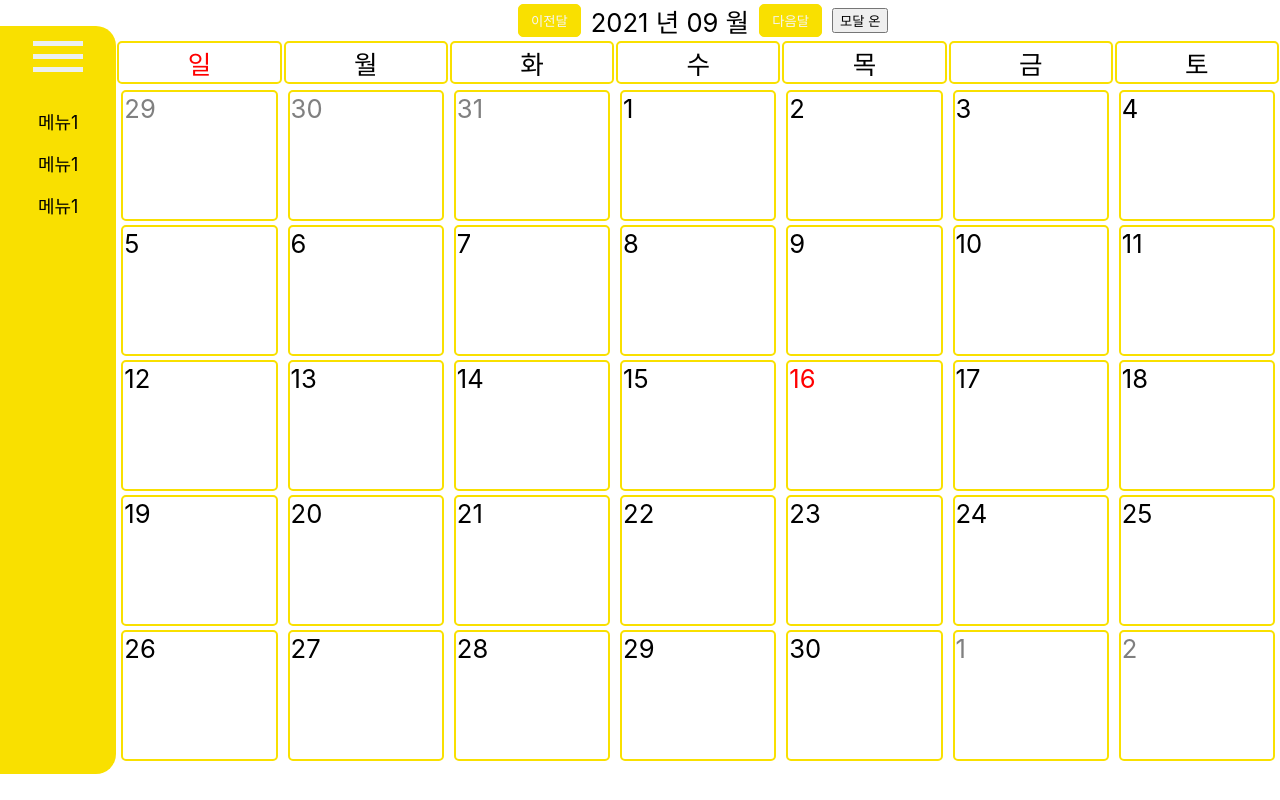
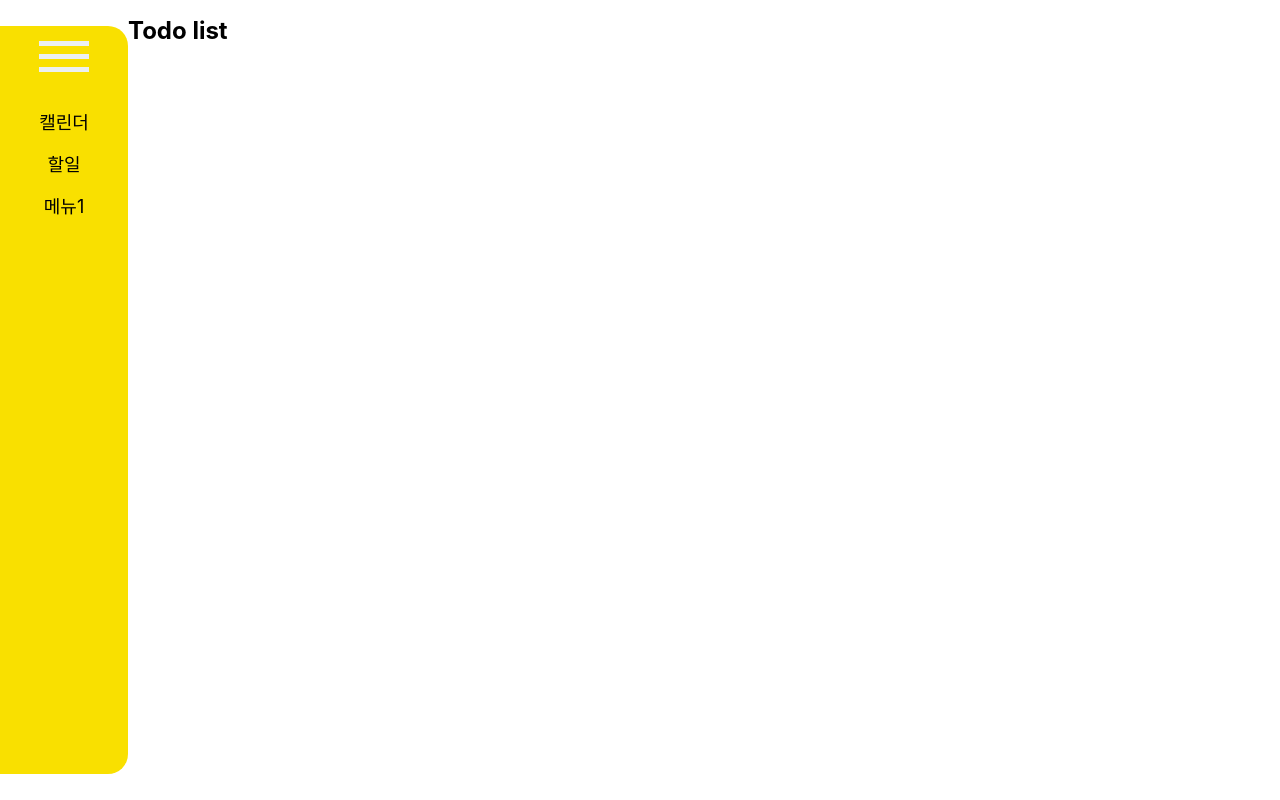
Before and after one commit to slbin-park/Schedule_manager, a React (Create React App) app: page /todolist in a window 1280 px wide. Built offline with nearby package versions, Linux system fonts and the light colour scheme.

Commit message:
Refactoring code

```diff
--- a/src/App.js
+++ b/src/App.js
@@ -2,42 +2,17 @@ import './App.css';
 import { useState } from 'react';
 import { Route } from 'react-router-dom';
 import Calendar from './page/calendar/calendar'
-import './assets/css/ham.scss'
+import Sidebar from './page/sidebar/sidebar'
+import Todolist from './page/todolist/todolist'
 
-const App = () => {
-  const [side_bar, setside_bar] = useState(false);
+const App = ({ match }) => {
 
   return (
     <div className="App">
-      <div className={side_bar == false ? 'ham' : 'ham_click'}>
-        <div class="ham_button" onClick={() => setside_bar(!side_bar)}>
-          <div class={side_bar == false ? 'hamburger' : 'hamburger_click'}>
-            <span class="line"></span>
-            <span class="line"></span>
-            <span class="line"></span>
-          </div>
-        </div>
-        <div className='ham_menu'>
-          <ul>
-            <div className='ham_menu_box'>
-              <div className='ham_menu_text'>
-                메뉴1
-              </div>
-            </div>
-            <div className='ham_menu_box'>
-              <div className='ham_menu_text'>
-                메뉴1
-              </div>
-            </div>
-            <div className='ham_menu_box'>
-              <div className='ham_menu_text'>
-                메뉴1
-              </div>
-            </div>
-          </ul>
-        </div>
-      </div>
-      <Route path="/" component={Calendar}></Route>
+      <Route path="/" component={Sidebar}></Route>
+      <Route exact path="/" component={Calendar}></Route>
+      <Route exact path="/todolist" component={Todolist}>
+      </Route>
     </div>
   );
 }
--- a/src/data/data.json
+++ b/src/data/data.json
@@ -6,6 +6,12 @@
         "title" : "제목임",
         "data" : "뭔일있냐"
         },
+        {
+          "start": "20211021 1420",
+          "end": "2021-10-16",
+          "title" : "제목임",
+          "data" : "뭔일있냐"
+          },
       {
         "start": "20211007 0010",
         "end": "2021-10-13",
--- /dev/null
+++ b/src/page/calendar/Show_event.js
@@ -0,0 +1,20 @@
+
+import React, { useState } from 'react';
+import moment from 'moment';
+import pr_data from '../../data/data.json'
+
+function Show_event({ days }) {
+
+    return (
+        <>
+            {
+                pr_data.work.map((v, i) => {
+                    if (days.format('YYYYMMDD') == moment(v.start).format('YYYYMMDD')) {
+                        return <div key={i} onClick={() => console.log(v)} className='calendar_body_days_event'>{v.data}</div>
+                    }
+                })
+            }
+        </>
+    )
+}
+export default React.memo(Show_event);
--- a/src/page/calendar/assets/css/calendar.scss
+++ b/src/page/calendar/assets/css/calendar.scss
@@ -9,7 +9,7 @@ html, body {
 
 .calendar{
     height:100vh;
-    width:100vw;
+    width:80%;
     font-size: 1.5vh;
 }
 
@@ -30,6 +30,7 @@ html, body {
         border-radius: 5px;
     }
     .calendar_head_text{
+        width: 15%;
         font-size: 2vw;
     }
 }
--- a/src/page/calendar/calendar.js
+++ b/src/page/calendar/calendar.js
@@ -1,18 +1,21 @@
 
-import React, { useState } from 'react';
+import React, { useState, useEffect } from 'react';
 import moment from 'moment';
-import pr_data from '../../data/data.json'
 import './assets/css/calendar.scss'
 import Modal from '../modal/modal'
+import Show_calendar from './Show_calendar'
 
 const App = () => {
     const [modal, setmodal] = useState(false);
+    const [modal_data, setmodal_data] = useState();
     const [getMoment, setMoment] = useState(moment());
     const today = getMoment;
-
+    useEffect(() => {
+        console.log(modal_data)
+    }, [modal_data])
     return (
         <div className="calendar">
-            {modal ? <Modal setmodal={setmodal}></Modal> : ''}
+            {modal ? <Modal setmodal={setmodal} modal_data={modal_data} setmodal_data={setmodal_data}  ></Modal> : ''}
             <div className="calendar_head">
                 <button className='calendar_button' onClick={() => { setMoment(getMoment.clone().subtract(1, 'month')) }} >이전달</button>
                 <div className='calendar_head_text'>{today.format('YYYY 년 MM 월')}</div>
@@ -22,74 +25,13 @@ const App = () => {
             <div className='calendar_body'>
                 <div className='calendar_body_box'>
                     <Day_kor />
-                    <CalendarArr today={today} />
+                    <Show_calendar modal_data={modal_data} setmodal={setmodal} setmodal_data={setmodal_data} today={today} />
                 </div>
             </div>
         </div>
     );
 }
 export default App;
-
-function CalendarArr({ today }) {
-
-
-    const firstWeek = today.clone().startOf('month').week();
-    const lastWeek = today.clone().endOf('month').week() === 1 ? 53 : today.clone().endOf('month').week();
-
-    let result = [];
-    let week = firstWeek;
-    for (week; week <= lastWeek; week++) {
-        result = result.concat(
-            <div className='calendar_body_line' key={week}>
-                {
-                    Array(7).fill(0).map((data, index) => {
-                        let days = today.clone().startOf('year').week(week).startOf('week').add(index, 'day'); //d로해도되지만 직관성
-
-                        if (moment().format('YYYYMMDD') === days.format('YYYYMMDD')) {
-                            return (
-                                <div className='calendar_body_days' onClick={() => console.log(days.format('YYYYMMDD'))} key={index} >
-                                    <span style={{ color: 'red' }}>{days.format('D')}</span>
-                                    <Show_event days={days} />
-                                </div>
-                            );
-                        } else if (days.format('MM') !== today.format('MM')) {
-                            return (
-                                <div className='calendar_body_days' onClick={() => console.log(days.format('YYYYMMDD'))} key={index} >
-                                    <span style={{ color: 'gray' }}>{days.format('D')}</span>
-                                </div>
-                            );
-                        } else {
-                            return (
-                                <div className='calendar_body_days' onClick={() => console.log(days.format('YYYYMMDD'))} key={index}  >
-                                    <span>{days.format('D')}</span>
-                                    <Show_event days={days} />
-                                </div>
-                            );
-                        }
-                    })
-                }
-            </div>
-        );
-    }
-    return result;
-}
-
-function Show_event({ days }) {
-    return (
-        <>
-            {
-                pr_data.work.map((v, i) => {
-                    // console.log(moment(v.start).format('YYYYMMDDHHmm'))
-                    // console.log(moment(v.start).format('YYYYMMDD'))
-                    console.log('실행')
-                    if (days.format('YYYYMMDD') == moment(v.start).format('YYYYMMDD')) {
-                        return <div key={i} onClick={() => console.log(v)} className='calendar_body_days_event'>{v.data}</div>
-                    }
-                })
-            }
-        </>
-    )
-}
 
 function Day_kor() {
     return (
--- a/src/page/modal/assets/css/modal.scss
+++ b/src/page/modal/assets/css/modal.scss
@@ -11,6 +11,7 @@
     justify-content: center;
     align-items: center;
     .modal_div{
+        border-radius: 10px;
         background-color: white;
         height: 70vh;
         width: 60vw;
--- a/src/page/modal/modal.js
+++ b/src/page/modal/modal.js
@@ -5,7 +5,7 @@ import './assets/css/modal.scss'
 
 
 
-function Modal({ setmodal }) {
+function Modal({ setmodal, modal_data, setmodal_data }) {
     // 모달창 좌표
     const [x, setx] = useState(10000)
     const [y, sety] = useState(10000)
@@ -104,7 +104,12 @@ function Modal({ setmodal }) {
                         </div>
                     </div>
                     <div className='modal_footer'>
-                        일정들입니다.
+                        {
+                            modal_data.map((v) => {
+                                return <div onClick={() => console.log(v)}>{v.data}</div>
+                            }
+                            )
+                        }
                     </div>
                 </div>
             </div>
@@ -155,19 +160,19 @@ function Date_picker({ setstart }) {
 
                         if (moment().format('YYYYMMDD') === days.format('YYYYMMDD')) {
                             return (
-                                <div className='calendar_body_days' onClick={() => setstart(days.format('YYYYMMDD'))} key={index} >
+                                <div className='calendar_body_days' onClick={() => setstart(days.format('YYYYMMDD HHmm'))} key={index} >
                                     <span style={{ color: 'red' }}>{days.format('D')}</span>
                                 </div>
                             );
                         } else if (days.format('MM') !== today.format('MM')) {
                             return (
-                                <div className='calendar_body_days' onClick={() => setstart(days.format('YYYYMMDD'))} key={index} >
+                                <div className='calendar_body_days' onClick={() => setstart(days.format('YYYYMMDD HHmm'))} key={index} >
                                     <span style={{ color: 'gray' }}>{days.format('D')}</span>
                                 </div>
                             );
                         } else {
                             return (
-                                <div className='calendar_body_days' onClick={() => setstart(days.format('YYYYMMDD'))} key={index}  >
+                                <div className='calendar_body_days' onClick={() => setstart(days.format('YYYYMMDD HHmm'))} key={index}  >
                                     <span>{days.format('D')}</span>
                                 </div>
                             );
--- a/src/assets/css/ham.scss
+++ b/src/page/sidebar/assets/css/ham.scss
@@ -13,6 +13,7 @@
     transition: all ease 1s 0s;
 }
 .ham_button{
+    cursor: pointer;
     width: 100%;
     height: 50px;
     display: flex;
@@ -33,7 +34,6 @@
 
 
 .hamburger_click{
-
     .line{
         width: 50px;
         height: 5px;
--- /dev/null
+++ b/src/page/sidebar/sidebar.js
@@ -0,0 +1,39 @@
+import { useState } from 'react';
+import './assets/css/ham.scss'
+
+const Side_bar = ({ history }) => {
+    console.log(history)
+    const [side_bar, setside_bar] = useState(false);
+
+    return (
+        <div className={side_bar == false ? 'ham' : 'ham_click'}>
+            <div className="ham_button" onClick={() => setside_bar(!side_bar)}>
+                <div className={side_bar == false ? 'hamburger' : 'hamburger_click'}>
+                    <span className="line"></span>
+                    <span className="line"></span>
+                    <span className="line"></span>
+                </div>
+            </div>
+            <div className='ham_menu'>
+                <ul>
+                    <div className='ham_menu_box' onClick={() => history.push('/')}>
+                        <div className='ham_menu_text'>
+                            캘린더
+              </div>
+                    </div>
+                    <div className='ham_menu_box' onClick={() => history.push('/todolist')}>
+                        <div className='ham_menu_text'>
+                            할일
+              </div>
+                    </div>
+                    <div className='ham_menu_box'>
+                        <div className='ham_menu_text'>
+                            메뉴1
+              </div>
+                    </div>
+                </ul>
+            </div>
+        </div>
+    );
+}
+export default Side_bar;
--- /dev/null
+++ b/src/page/todolist/todolist.js
@@ -0,0 +1,13 @@
+import { useState } from 'react';
+
+const Todolist = ({ match }) => {
+
+    return (
+        <div >
+            <h1>
+                Todo list
+            </h1>
+        </div>
+    );
+}
+export default Todolist;
```
Also changed, not shown: src/logo.svg (deleted), src/page/todolist/assets/css/todolist.scss (added), 1 other file (tests, documents, lock files or other folders).
